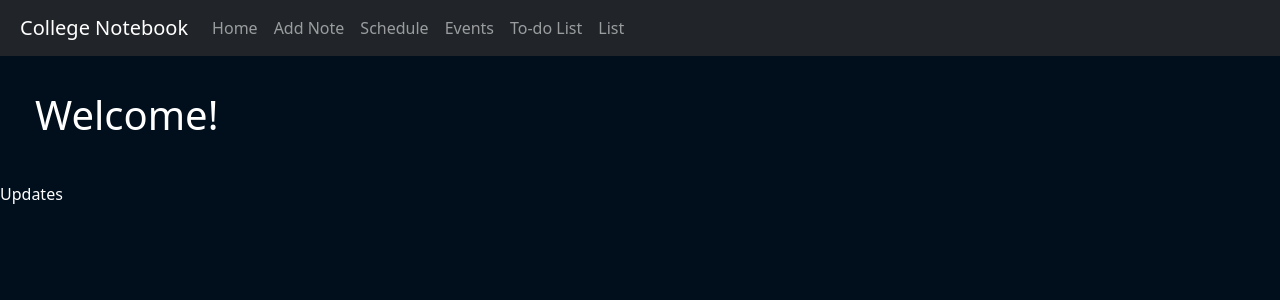
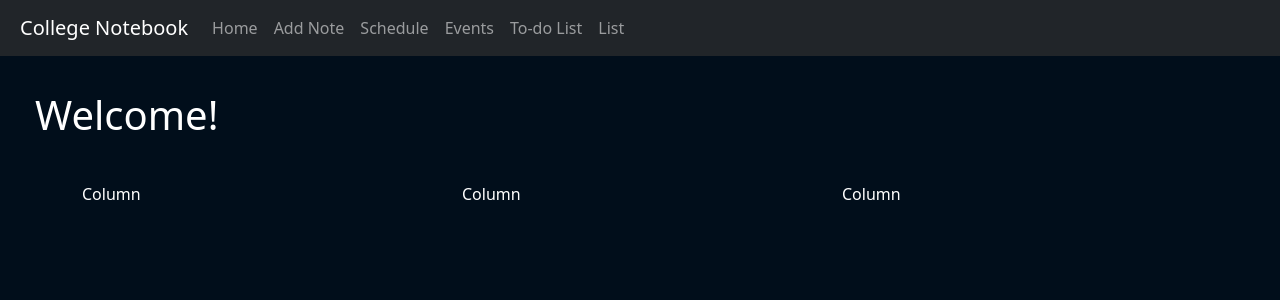
Before and after one commit to Felippefn/Basis-college-notebook, a React (Create React App) app: page / in a window 1280 px wide. Shown: the top 300 px of the page. Built offline with nearby package versions, Linux system fonts and the light colour scheme.

Commit message:
Update Home.js

```diff
--- a/src/components/Home.js
+++ b/src/components/Home.js
@@ -4,8 +4,19 @@ function Home() {
   return (
     <div>
       <h1 className='title-page'>Welcome!</h1>
-
-      <div class="col">Updates</div>
+      <div class="container">
+        <div class="row">
+          <div class="col">
+            Column
+          </div>
+          <div class="col">
+            Column
+          </div>
+          <div class="col">
+            Column
+          </div>
+        </div>
+      </div>
       {/* Add your home page content here */}
     </div>
   );
```
